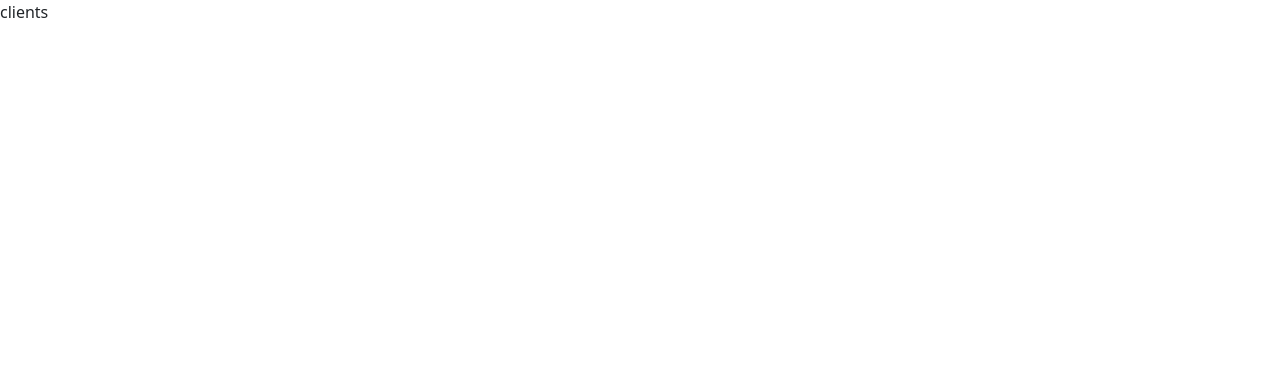
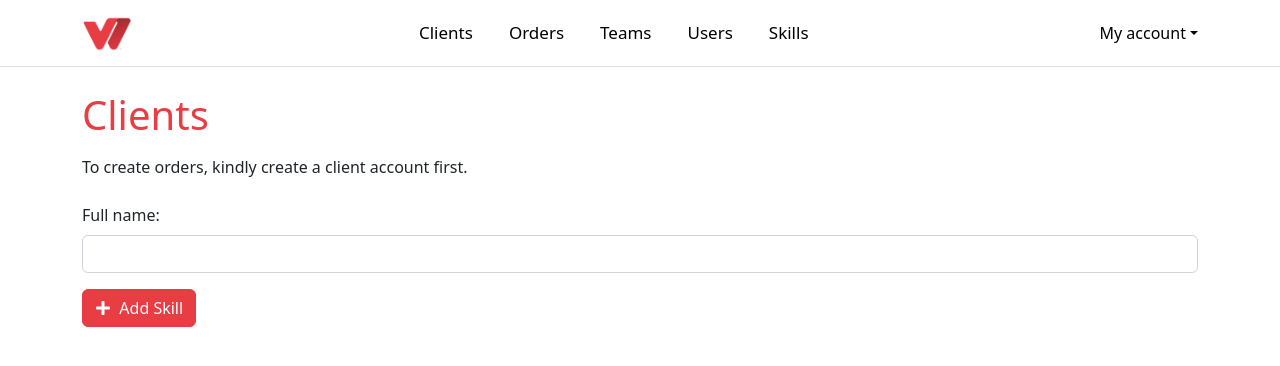
Before and after one commit to wizelineacademy/itesm-socioformador-ene-feb-2023-equipo-2, a Next.js app: page /admin/clients in a window 1280 px wide. Shown: the top 366 px of the page. Built offline with nearby package versions, Linux system fonts and the light colour scheme.

Commit message:
feature/add_content_clients

```diff
--- a/src/pages/admin/clients.tsx
+++ b/src/pages/admin/clients.tsx
@@ -1,9 +1,45 @@
-import React from 'react'
+import React, { useState } from "react";
+import Select from "react-select";
+import * as FaIcons from 'react-icons/fa';
+import Menu from "@/components/Menu";
+import { useHasMounted } from "@/components/useHasMounted";
 
 const clients = () => {
+  // useHasMounted.tsx ensures correct server-side rendering in Next.JS when using the react-select library.
+  // For more information, refer to the file inside src/components/useHasMounted.tsx.
+  const hasMounted = useHasMounted();
+  const [name, setName] = useState("");
+
+  if (!hasMounted) {
+    return null;
+  }
   return (
-    <div>clients</div>
-  )
-}
+    <>
+      <Menu
+        titulo="Clients"
+        descripcion="To create orders, kindly create a client account first."
+      />
+      <div className="container">
+        <label htmlFor="name" className="form-label">
+          Full name:
+        </label>
+        <input
+          className="form-control"
+          type={"text"}
+          id="name"
+          autoComplete="off"
+          onChange={(e) => setName(e.target.value)}
+          value={name}
+          required
+        />
+        {/* Submit button */}
+        <button className="btn btn-primary mt-3">
+          <FaIcons.FaPlus className="mb-1" />
+          &nbsp;&nbsp;Add Skill
+        </button>
+      </div>
+    </>
+  );
+};
 
 export default clients
```
